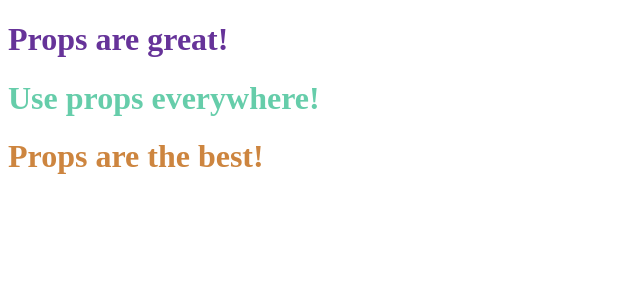
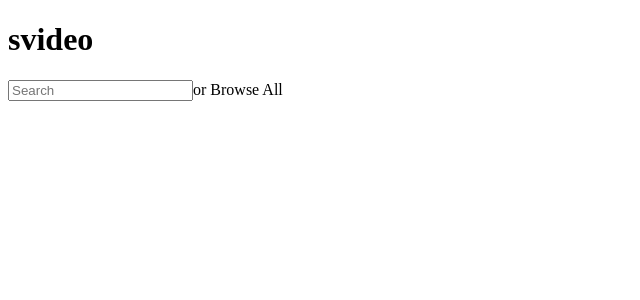
Before and after one commit to WillJHaggard/react-talk-july, a React app: page / in a window 1280 px wide. Shown: the top 300 px of the page, without its empty margins (0-640 px from the left). Built offline with nearby package versions, Linux system fonts and the light colour scheme.

Commit message:
Edit structure/allow .js files via .eslintrc.json

```diff
--- a/js/App.js
+++ /dev/null
@@ -1,13 +0,0 @@
-import React from 'react';
-import {render} from 'react-dom';
-import Title from './Title';
-
-const App = () => (
-  <div>
-    <Title title="Props are great!" color="rebeccapurple" />
-    <Title title="Use props everywhere!" color="mediumaquamarine" />
-    <Title title="Props are the best!" color="peru" />
-  </div>
-);
-
-render(<App />, document.getElementById('app'));
--- a/package.json
+++ b/package.json
@@ -9,7 +9,8 @@
     "api": "node ratingsAPI.js",
     "format": "prettier --list-different --single-quote --print-width=120 \"js/**/*.{js,jsx}\"",
     "lint": "eslint **/*.{js,jsx} --quiet",
-    "build": "webpack"
+    "build": "webpack",
+    "watch": "webpack --watch"
   },
   "dependencies": {
     "axios": "0.16.1",
--- /dev/null
+++ b/src/App.js
@@ -0,0 +1,14 @@
+import React from 'react';
+import {render} from 'react-dom';
+
+const App = () => (
+  <div className="app">
+    <div className="landing">
+      <h1>svideo</h1>
+      <input type="text" placeholder="Search" />
+      <a>or Browse All</a>
+    </div>
+  </div>
+);
+
+render(<App />, document.getElementById('app'));
--- a/webpack.config.js
+++ b/webpack.config.js
@@ -2,22 +2,31 @@ const path = require('path');
 
 module.exports = {
   context: __dirname,
-  entry: './js/App.js',
-  devtool: 'source-map',
+  entry: path.join(__dirname, 'src/App.js'),
+  devtool: 'cheap-eval-source-map',
   output: {
     path: path.join(__dirname, 'public'),
     filename: 'bundle.js',
   },
+  devServer: {
+    publicPath: '/public/',
+  },
   resolve: {
-    extensions: ['.js', '.jsx', '.json'],
+    extensions: ['.js', '.jsx'],
   },
   stats: {
     colors: true,
     reasons: true,
-    chunks: false,
+    chunks: true,
   },
   module: {
     rules: [
+      {
+        enforce: 'pre',
+        test: /\.js?$/,
+        loader: 'eslint-loader',
+        exclude: /node_modules/,
+      },
       {
         test: /\.js?$/,
         loader: 'babel-loader',
```
Also changed, not shown: .eslintrc.json, src/Title.js (renamed from js/Title.js).
